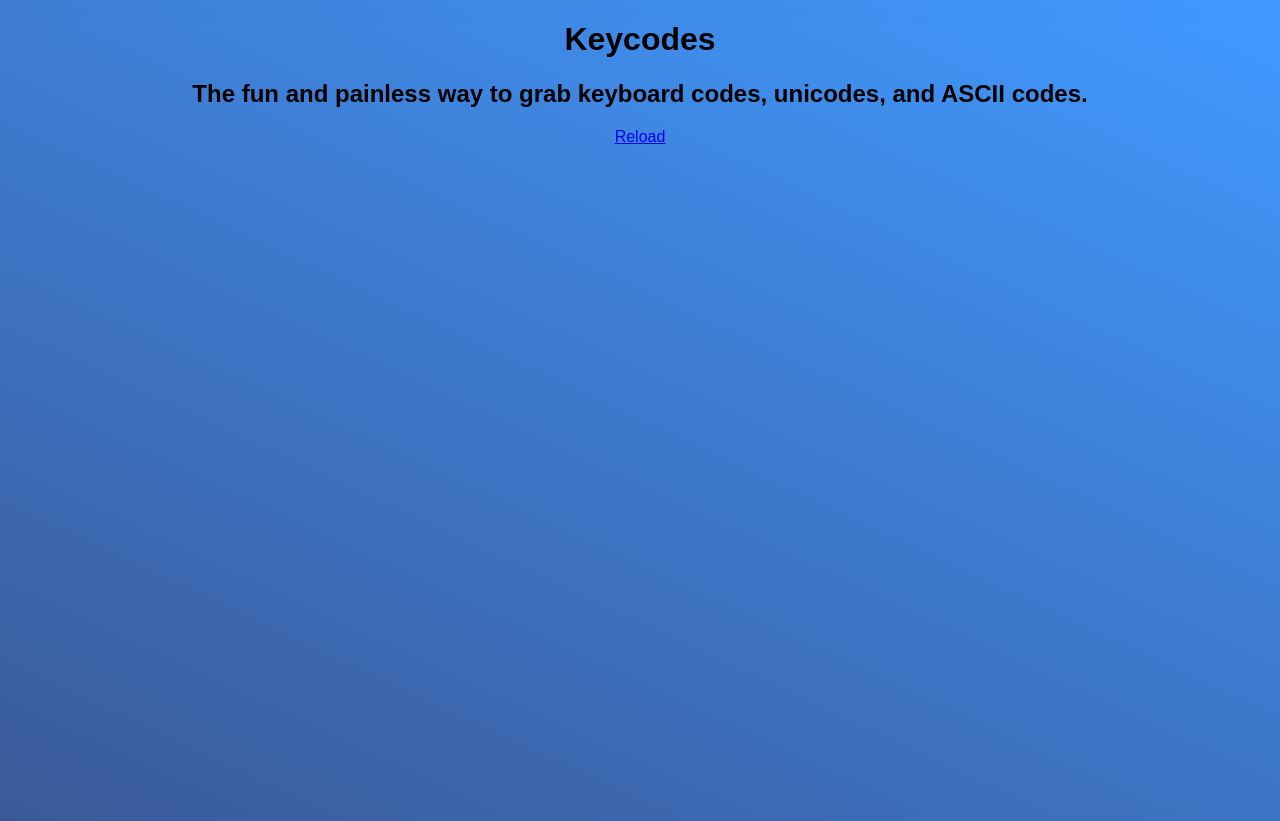
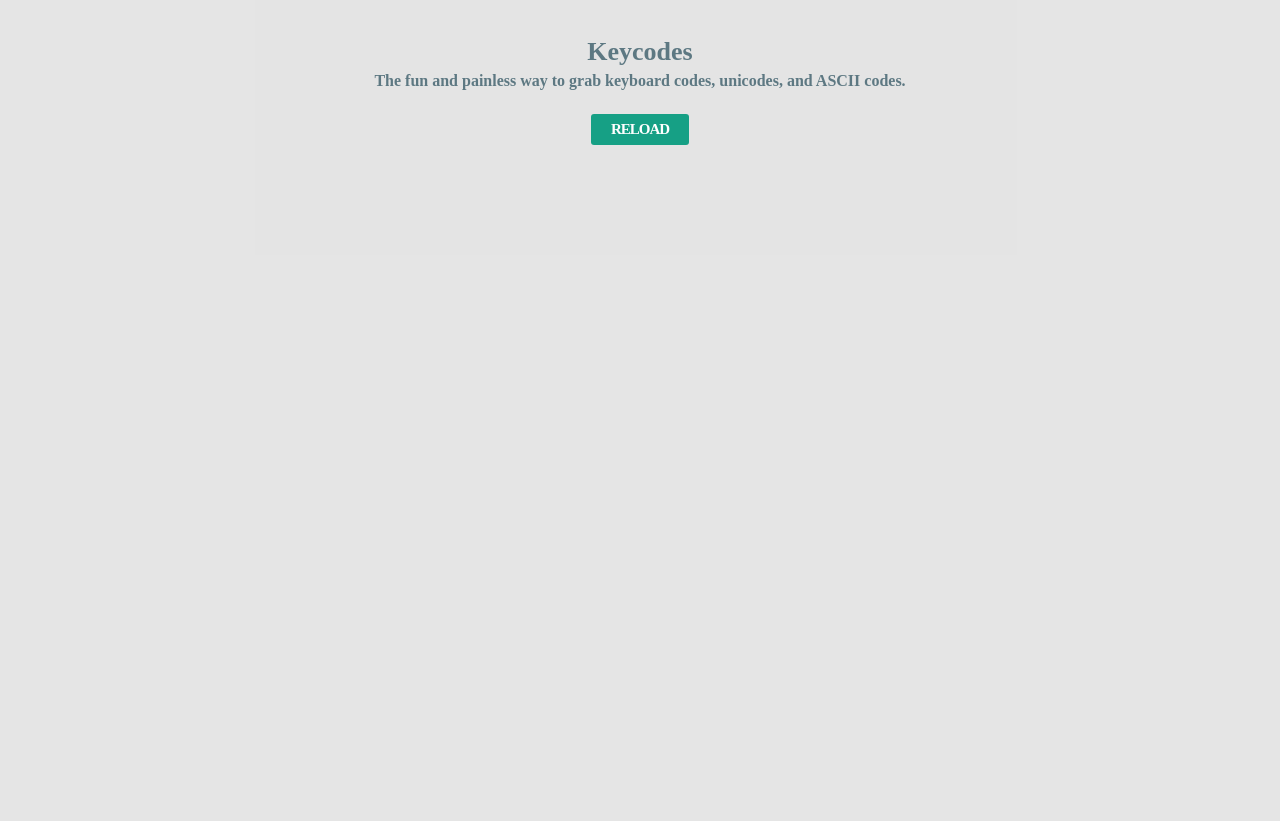
Before and after one commit to jayjo/keymap, a PHP site: page /header.php in a window 1280 px wide. After the commit the page ends 145 px from the top, so only its background shows below. Run offline with PHP 8.4, Linux system fonts and the light colour scheme; data that the repository does not hold is empty; some libraries are stand-ins or nearby versions.

Commit message:
Changed the color palette and styled some things

```diff
--- a/assets/css/global.css
+++ b/assets/css/global.css
@@ -91,25 +91,29 @@
 /* @end */
 /* @group Home */
 html {
-  background: #4099FF;
-  background: -webkit-linear-gradient(25deg, #3b5998, #4099ff);
-  background: -moz-linear-gradient(25deg, #3b5998, #4099ff);
-  background: -o-linear-gradient(25deg, #3b5998, #4099ff);
-  background: linear-gradient(25deg, #3b5998, #4099ff);
+  /*background: #4099FF;
+  background: -webkit-linear-gradient(25deg, #3B5998, #4099FF);
+  background: -moz-linear-gradient(25deg, #3B5998, #4099FF);
+  background: -o-linear-gradient(25deg, #3B5998, #4099FF);
+  background: linear-gradient(25deg, #3B5998, #4099FF);*/
+  background: rgba(118, 118, 118, 0.1);
   height: 100%;
   width: 100%;
 }
 
 body {
-  background: #4099FF;
-  background: -webkit-linear-gradient(25deg, #3b5998, #4099ff);
-  background: -moz-linear-gradient(25deg, #3b5998, #4099ff);
-  background: -o-linear-gradient(25deg, #3b5998, #4099ff);
-  background: linear-gradient(25deg, #3b5998, #4099ff);
+  /*background: #4099FF;
+  background: -webkit-linear-gradient(25deg, #3B5998, #4099FF);
+  background: -moz-linear-gradient(25deg, #3B5998, #4099FF);
+  background: -o-linear-gradient(25deg, #3B5998, #4099FF);
+  background: linear-gradient(25deg, #3B5998, #4099FF);*/
+  background: rgba(118, 118, 118, 0.1);
   height: 100%;
   width: 100%;
   margin: 0 auto;
   padding: 0;
+  background: rgba(118, 118, 118, 0.1);
+  font-family: omnes-pro;
   font-weight: 100;
 }
 
@@ -120,7 +124,49 @@
 header, footer {
   width: 100%;
   text-align: center;
-  margin: 20px 0;
+  margin: 0;
+}
+
+header {
+  padding: 20px 0 0;
+}
+
+header h1, header h2 {
+  color: rgba(3, 49, 65, 0.6);
+}
+
+header h1 {
+  font-size: 26px;
+  margin-bottom: 5px;
+}
+
+header h2 {
+  font-size: 16px;
+  margin-top: 0;
+}
+
+.reload {
+  border-radius: 3px;
+  background: #16a085;
+  padding: 7px 20px;
+  color: #FFF;
+  text-decoration: none;
+  text-transform: uppercase;
+  font-weight: 900;
+  font-size: 15px;
+  letter-spacing: -1px;
+  margin: 10px auto 30px;
+  display: inline-block;
+  transition: all 0.2s;
+  -moz-transition: all 0.2s;
+  -webkit-transition: all 0.2s;
+}
+
+.reload:hover {
+  background: rgba(22, 160, 133, 0.15);
+  transition: all 0.2s;
+  -moz-transition: all 0.2s;
+  -webkit-transition: all 0.2s;
 }
 
 .wrapper {
--- a/assets/css/global.scss
+++ b/assets/css/global.scss
@@ -124,25 +124,29 @@
 /* @group Home */
 
 html {
-    background: #4099FF;
+    /*background: #4099FF;
     background: -webkit-linear-gradient(25deg, #3B5998, #4099FF);
     background: -moz-linear-gradient(25deg, #3B5998, #4099FF);
     background: -o-linear-gradient(25deg, #3B5998, #4099FF);
-    background: linear-gradient(25deg, #3B5998, #4099FF);
+    background: linear-gradient(25deg, #3B5998, #4099FF);*/
+    background: $gray;
     height: 100%;
     width: 100%;
 }
 
 body {
-    background: #4099FF;
+    /*background: #4099FF;
     background: -webkit-linear-gradient(25deg, #3B5998, #4099FF);
     background: -moz-linear-gradient(25deg, #3B5998, #4099FF);
     background: -o-linear-gradient(25deg, #3B5998, #4099FF);
-    background: linear-gradient(25deg, #3B5998, #4099FF);
+    background: linear-gradient(25deg, #3B5998, #4099FF);*/
+    background: $gray;
     height: 100%;
     width: 100%;
     margin: 0 auto;
     padding: 0;
+    background: $gray;
+    font-family: $omnes;
     font-weight: 100;
 }
 
@@ -153,7 +157,45 @@
 header, footer {
     width: 100%;
     text-align: center;
-    margin: 20px 0;
+    margin: 0;
+}
+
+header {
+    padding: 20px 0 0;
+}
+
+header h1, header h2 {
+    color: $dblue;
+}
+
+header h1 {
+    font-size: 26px;
+    margin-bottom: 5px;
+}
+
+header h2 {
+    font-size: 16px;
+    margin-top: 0;
+}
+
+.reload {
+    border-radius: 3px;
+    background: rgba(22,160,133,1);
+    padding: 7px 20px;
+    color: #FFF;
+    text-decoration: none;
+    text-transform: uppercase;
+    font-weight: 900;
+    font-size: 15px;
+    letter-spacing: -1px;
+    margin: 10px auto 30px;
+    display: inline-block;
+    @include twosecs;
+}
+
+.reload:hover {
+    background: rgba(22,160,133,.15);
+    @include twosecs;
 }
 
 .wrapper {
--- a/assets/css/mixins.scss
+++ b/assets/css/mixins.scss
@@ -1,17 +1,28 @@
 
 @mixin keyshadow {
-	background: rgba(255,255,255,.05);
-	-webkit-box-shadow: 0 4px 0 0  rgba(0,0,0,.25);
-    -moz-box-shadow: 0 4px 0 0  rgba(0,0,0,.25);
-    box-shadow: 0 4px 0 0  rgba(0,0,0,.25);
-    color: rgba(255,255,255,1);
+	background: rgba(255,255,255,.75);
+	-webkit-box-shadow: 0 3px 0 0  rgba(0,0,0,.10);
+    -moz-box-shadow: 0 3px 0 0  rgba(0,0,0,.10);
+    box-shadow: 0 3px 0 0  rgba(0,0,0,.10);
+    color: rgba(0,0,0,.3);
 	/*@include filter-gradient(#1fffff, #00ffff, vertical); // IE6-9
 	@include background-image(linear-gradient(top,  rgba(255,255,255,0.12) 0%,rgba(255,255,255,0) 30%,rgba(255,255,255,0) 100%));	*/
 }
 
 @mixin keyshadowhover {
+	background: rgba(255,255,255,.05);
+	-webkit-box-shadow: 0 3px 0 0  rgba(0,0,0,.10);
+    -moz-box-shadow: 0 3px 0 0  rgba(0,0,0,.10);
+    box-shadow: 0 3px 0 0  rgba(0,0,0,.10);
+    color: rgba(255,255,255,.75);
+	/*@include filter-gradient(#1fffff, #00ffff, vertical); // IE6-9
+	@include background-image(linear-gradient(top,  rgba(255,255,255,0.12) 0%,rgba(255,255,255,0) 30%,rgba(255,255,255,0) 100%));	*/
+}
+
+@mixin keyshadowactive {
 	color: rgba(0,0,0,.25);
-	border: 2px solid rgba(0,0,0,.25);
+	background: rgba(255,255,255,.75);
+	border: 2px solid rgba(110,110,110,.25);
 	-webkit-box-shadow: none;
     -moz-box-shadow: none;
     box-shadow: none;
@@ -22,3 +33,10 @@
 	-moz-transition: all 0.2s;
 	-webkit-transition: all 0.2s;
 }
+
+$omnes: omnes-pro;
+$brandon: brandon-grotesque;
+$green: rgb(22,160,133);
+$white: rgb(255,255,255);
+$dblue: rgba(3,49,65,.6);
+$gray: rgba(118,118,118,.1);
```
Also changed, not shown: other parts of assets/css/global.css (+28 -18 lines), other parts of assets/css/global.scss (+17 -14 lines), Color Palette/Screen Shot 2013-07-14 at 6.37.08 PM.png (added), Color Palette/Screen Shot 2013-07-14 at 6.37.13 PM.png (added), Color Palette/Screen Shot 2013-07-14 at 6.37.20 PM.png (added), Color Palette/Screen Shot 2013-07-14 at 6.38.10 PM.png (added), assets/js/global.js (line endings or trailing spaces), header.php (line endings or trailing spaces), index.php (line endings or trailing spaces).
